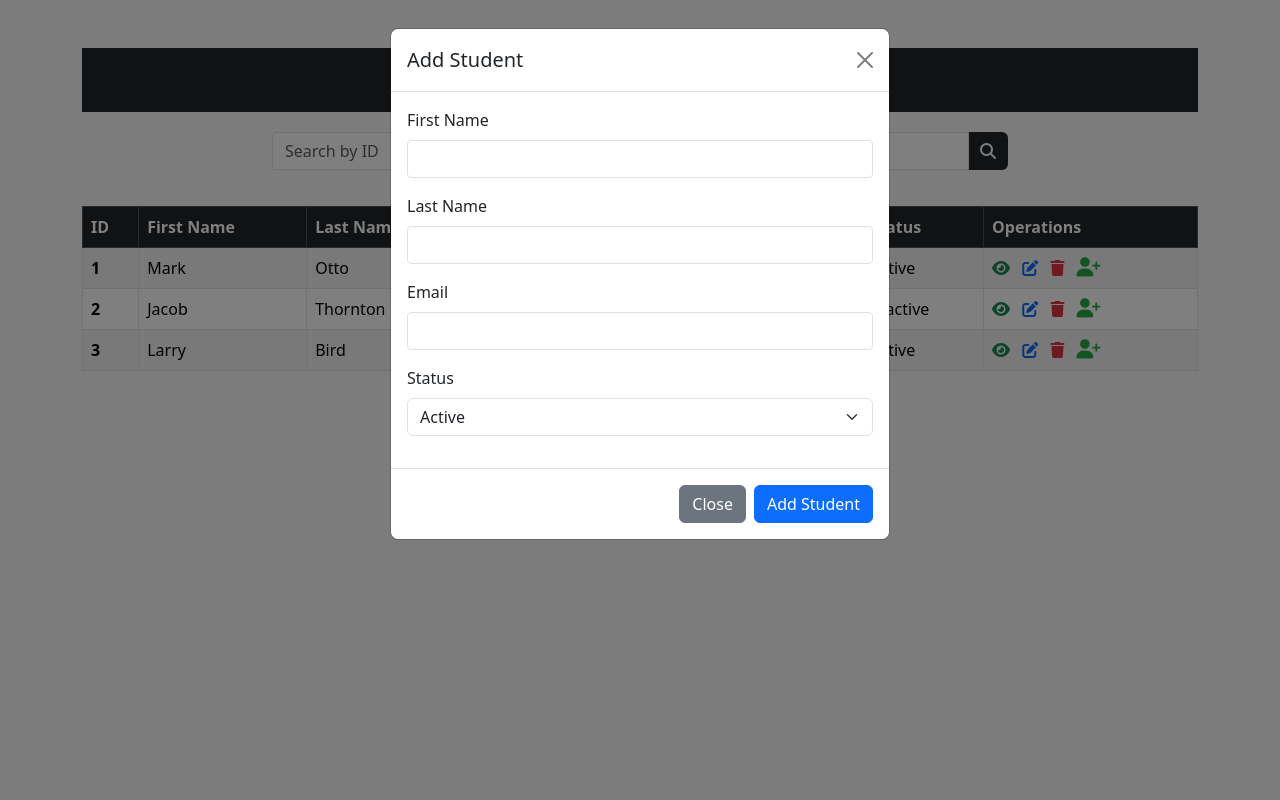
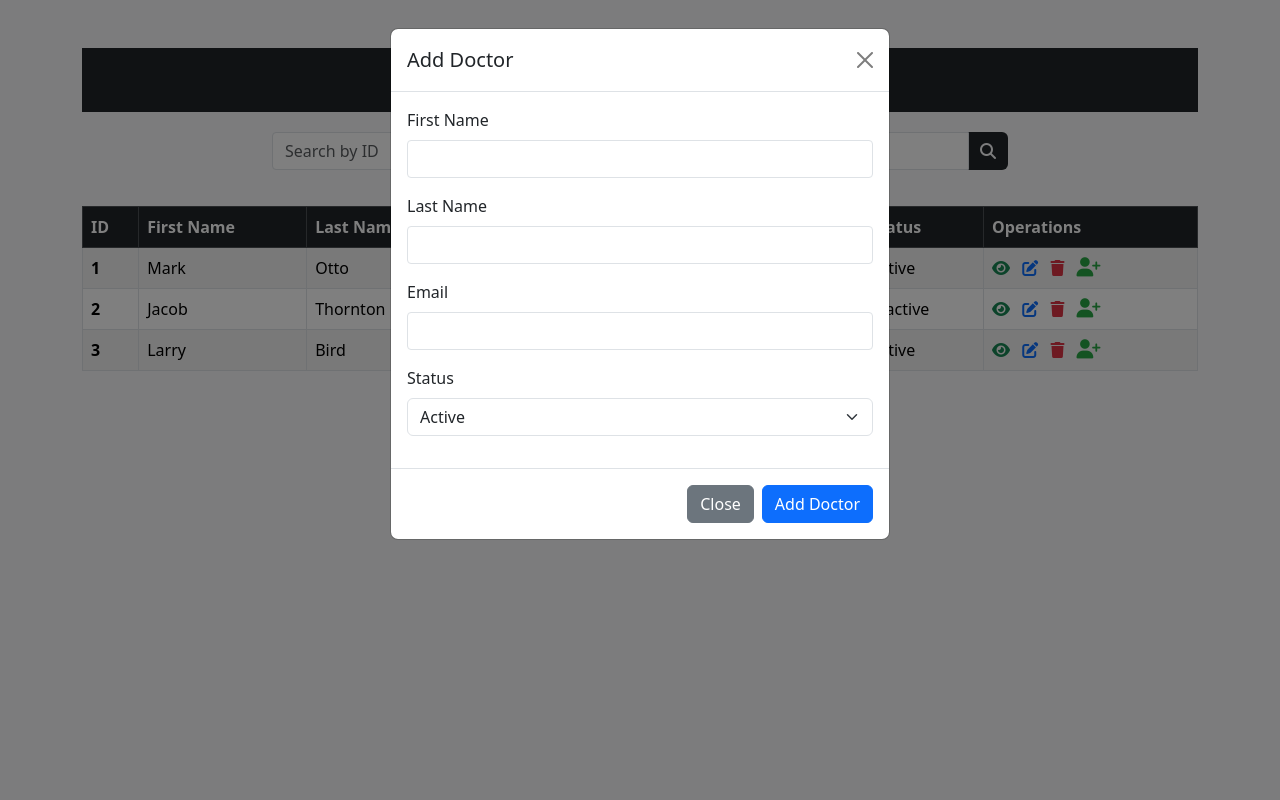
Before and after one commit to Youssef-Demerdash/ASP, a PHP site: page /doctors.php in a window 1280 px wide, after a click on "Add Student". Run offline with PHP 8.4, Linux system fonts and the light colour scheme; some libraries are stand-ins or nearby versions.

Commit message:
update doctors

```diff
--- a/doctors.php
+++ b/doctors.php
@@ -3,7 +3,7 @@
 <head>
     <meta charset="utf-8">
     <meta name="viewport" content="width=device-width, initial-scale=1">
-    <title>Students Management</title>
+    <title>Doctors Management</title>
     <link href="https://cdn.jsdelivr.net/npm/bootstrap@5.3.3/dist/css/bootstrap.min.css" rel="stylesheet" integrity="sha384-QWTKZyjpPEjISv5WaRU9OFeRpok6YctnYmDr5pNlyT2bRjXh0JMhjY6hW+ALEwIH" crossorigin="anonymous">
     <link rel="stylesheet" href="https://cdnjs.cloudflare.com/ajax/libs/font-awesome/6.6.0/css/all.min.css" integrity="sha512-Kc323vGBEqzTmouAECnVceyQqyqdsSiqLQISBL29aUW4U/M7pSPA/gEUZQqv1cwx4OnYxTxve5UMg5GT6L4JJg==" crossorigin="anonymous" referrerpolicy="no-referrer" />
     <style>
@@ -54,7 +54,7 @@
 <body>
 
 <div class="container mt-5">
-    <h1 class="bg-dark text-light text-center py-2">Students Management</h1>
+    <h1 class="bg-dark text-light text-center py-2">Doctors Management</h1>
 
     <div class="row justify-content-center mb-3">
         <div class="col-md-8">
@@ -127,7 +127,7 @@
   <div class="modal-dialog">
     <div class="modal-content">
       <div class="modal-header">
-        <h5 class="modal-title" id="addStudentModalLabel">Add Student</h5>
+        <h5 class="modal-title" id="addStudentModalLabel">Add Doctor</h5>
         <button type="button" class="btn-close" data-bs-dismiss="modal" aria-label="Close"></button>
       </div>
       <div class="modal-body">
@@ -155,7 +155,7 @@
       </div>
       <div class="modal-footer">
         <button type="button" class="btn btn-secondary" data-bs-dismiss="modal">Close</button>
-        <button type="submit" class="btn btn-primary" form="addStudentForm">Add Student</button>
+        <button type="submit" class="btn btn-primary" form="addStudentForm">Add Doctor</button>
       </div>
     </div>
   </div>
@@ -186,7 +186,7 @@
   <div class="modal-dialog">
     <div class="modal-content">
       <div class="modal-header">
-        <h5 class="modal-title" id="studentInfoModalLabel">Student Information</h5>
+        <h5 class="modal-title" id="studentInfoModalLabel">Doctor Information</h5>
         <button type="button" class="btn-close" data-bs-dismiss="modal" aria-label="Close"></button>
       </div>
       <div class="modal-body">
@@ -203,7 +203,7 @@
   <div class="modal-dialog">
     <div class="modal-content">
       <div class="modal-header">
-        <h5 class="modal-title" id="editStudentModalLabel">Edit Student</h5>
+        <h5 class="modal-title" id="editStudentModalLabel">Edit Doctor</h5>
         <button type="button" class="btn-close" data-bs-dismiss="modal" aria-label="Close"></button>
       </div>
       <div class="modal-body">
```
